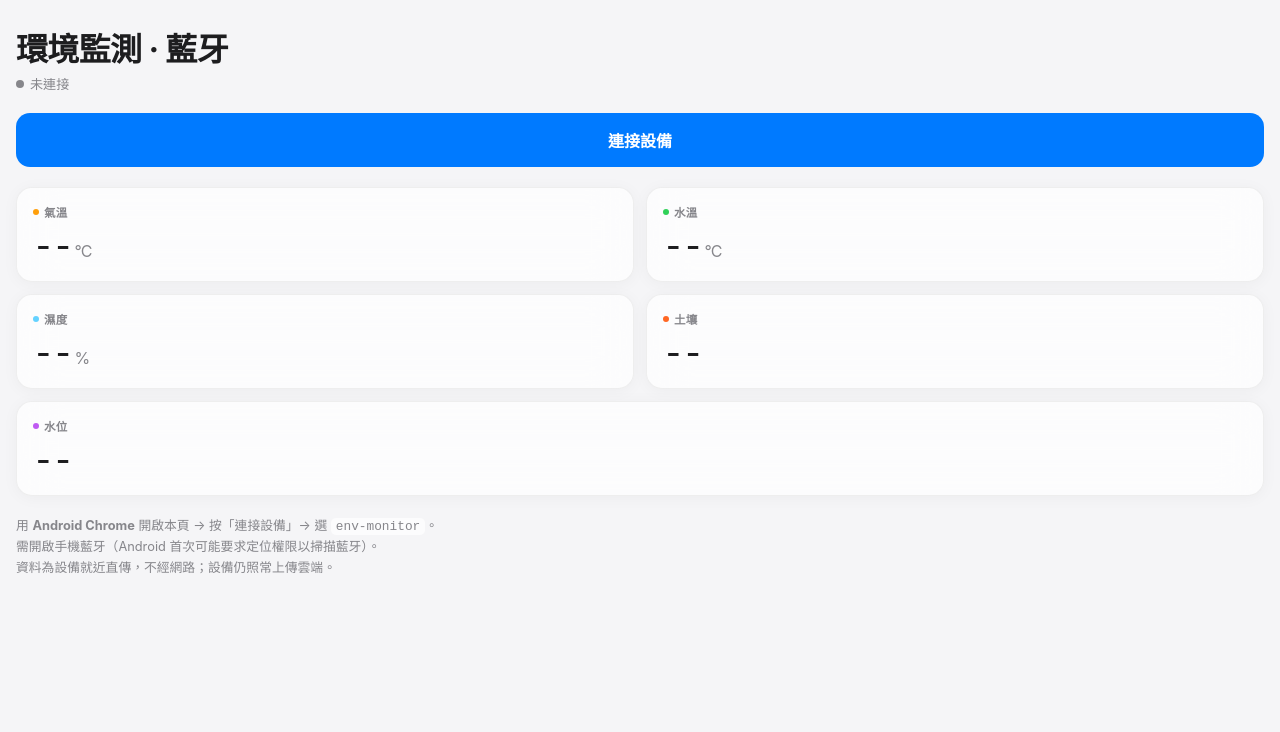
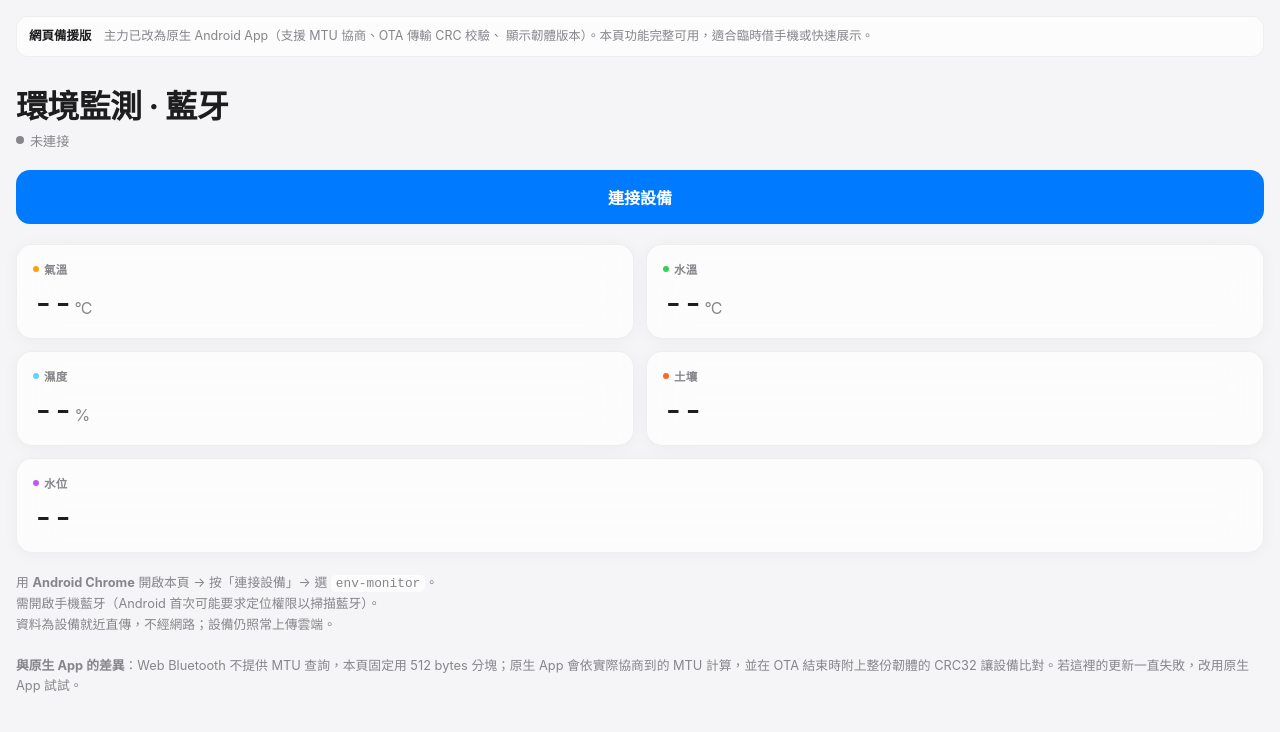
Before and after one commit to applefi87/momenest, a plain HTML site: page cloud/src/ble-app.html in a window 1280 px wide. Drawn offline with Linux system fonts and the light colour scheme.

Commit message:
docs: [repo] 文件重整 — CLAUDE.md 改為 README_ai.md，補上 client 說明
CLAUDE.md -> README_ai.md：不只 Claude 一種 AI（與人類協作者）需要讀架構
導覽。CLAUDE.md 保留成一行 @README_ai.md 轉接，讓 Claude Code 仍會自動載入。

新增：
- client/README.md：環境需求、建置、跑測試、安裝、使用方式、測試涵蓋表、
  已知限制，以及與網頁版的功能差異對照
- client/ARCHITECTURE.md：模組相依圖、三層分離的理由、埠與轉接器設計、
  OTA 傳輸流程與三道安全保障、測試策略、加一個平台要做什麼

更新：
- README.md：系統架構圖補上 BLE 這條路徑，說明為何叫 client/ 而非 android/
- DEV_NOTES.md：補上 client/ 的四個環境陷阱（無 JDK/SDK、wrapper.jar 不在
  版控、改名會被 Android Studio 鎖住、commonMain 不准出現 java.*）
- EnvMonitor/BLE.md：修正過時的 ../app/ 路徑
- cloud/src/ble-app.html：標示為網頁備援版並說明與原生 App 的差異
  （MTU 協商、OTA CRC 校驗、韌體版本顯示），功能維持完整可用

Co-Authored-By: Claude Opus 5 <noreply@anthropic.com>

```diff
--- a/cloud/src/ble-app.html
+++ b/cloud/src/ble-app.html
@@ -52,12 +52,22 @@ body{
 .progress-bar{height:100%;width:0;background:var(--accent);border-radius:11px;transition:width .2s;display:flex;align-items:center;justify-content:center;color:#fff;font-size:.7rem;font-weight:600}
 .ota-status{font-size:.82rem;color:var(--text-secondary);min-height:1.2em}
 .ota-status.ok{color:var(--ok)} .ota-status.bad{color:var(--err)}
+.fallback-note{
+  background:var(--card-bg);border:1px solid var(--card-border);border-radius:12px;
+  padding:10px 12px;margin-bottom:16px;font-size:.78rem;color:var(--text-secondary);line-height:1.5;
+}
+.fallback-note b{color:var(--text-primary);font-weight:600}
 .hint{font-size:.8rem;color:var(--text-secondary);line-height:1.6;margin-top:20px}
 .hint code{background:var(--card-bg);padding:1px 5px;border-radius:5px}
 .err{color:var(--err);font-size:.85rem;margin-top:12px}
 </style>
 </head>
 <body>
+
+<div class="fallback-note">
+  <b>網頁備援版</b>　主力已改為原生 Android App（支援 MTU 協商、OTA 傳輸 CRC 校驗、
+  顯示韌體版本）。本頁功能完整可用，適合臨時借手機或快速展示。
+</div>
 
 <div class="header">
   <h1>環境監測 · 藍牙</h1>
@@ -85,10 +95,16 @@ body{
 <div class="hint" id="hint">
   用 <b>Android Chrome</b> 開啟本頁 → 按「連接設備」→ 選 <code>env-monitor</code>。<br>
   需開啟手機藍牙（Android 首次可能要求定位權限以掃描藍牙）。<br>
-  資料為設備就近直傳，不經網路；設備仍照常上傳雲端。
+  資料為設備就近直傳，不經網路；設備仍照常上傳雲端。<br><br>
+  <b>與原生 App 的差異</b>：Web Bluetooth 不提供 MTU 查詢，本頁固定用 512 bytes
+  分塊；原生 App 會依實際協商到的 MTU 計算，並在 OTA 結束時附上整份韌體的
+  CRC32 讓設備比對。若這裡的更新一直失敗，改用原生 App 試試。
 </div>
 
 <script>
+// 這是 BLE 的網頁備援實作；主力在 ../../client/（Kotlin Multiplatform + Android）。
+// 兩邊的 GATT 契約必須同步，單一事實來源是 ../../EnvMonitor/BLE.md。
+//
 // GATT 契約：必須與設備端 ble.cpp / BLE.md 完全一致
 const SVC_UUID      = '8f2a0001-b8c3-4e6a-9f1d-2a7c9e5b1a01';
 const READINGS_UUID = '8f2a0002-b8c3-4e6a-9f1d-2a7c9e5b1a01';
```
Also changed, not shown: 7 other files.
